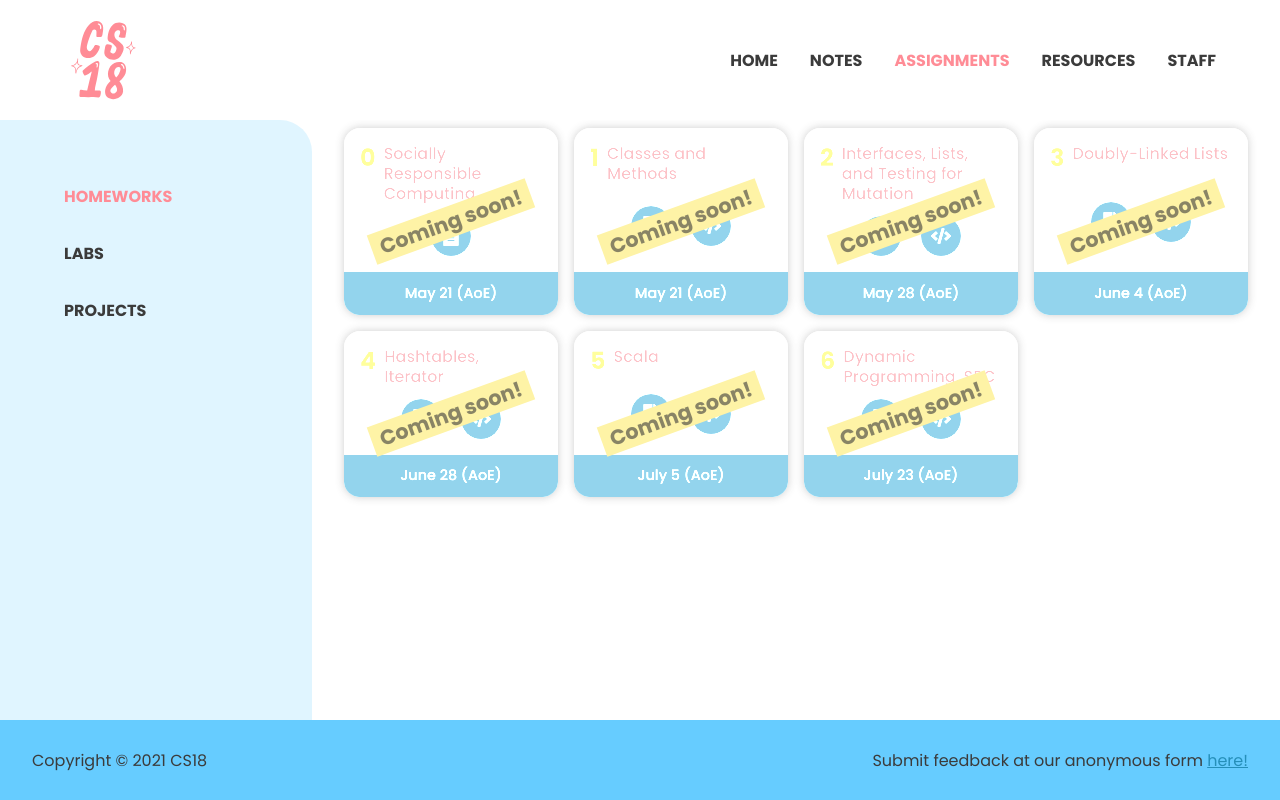
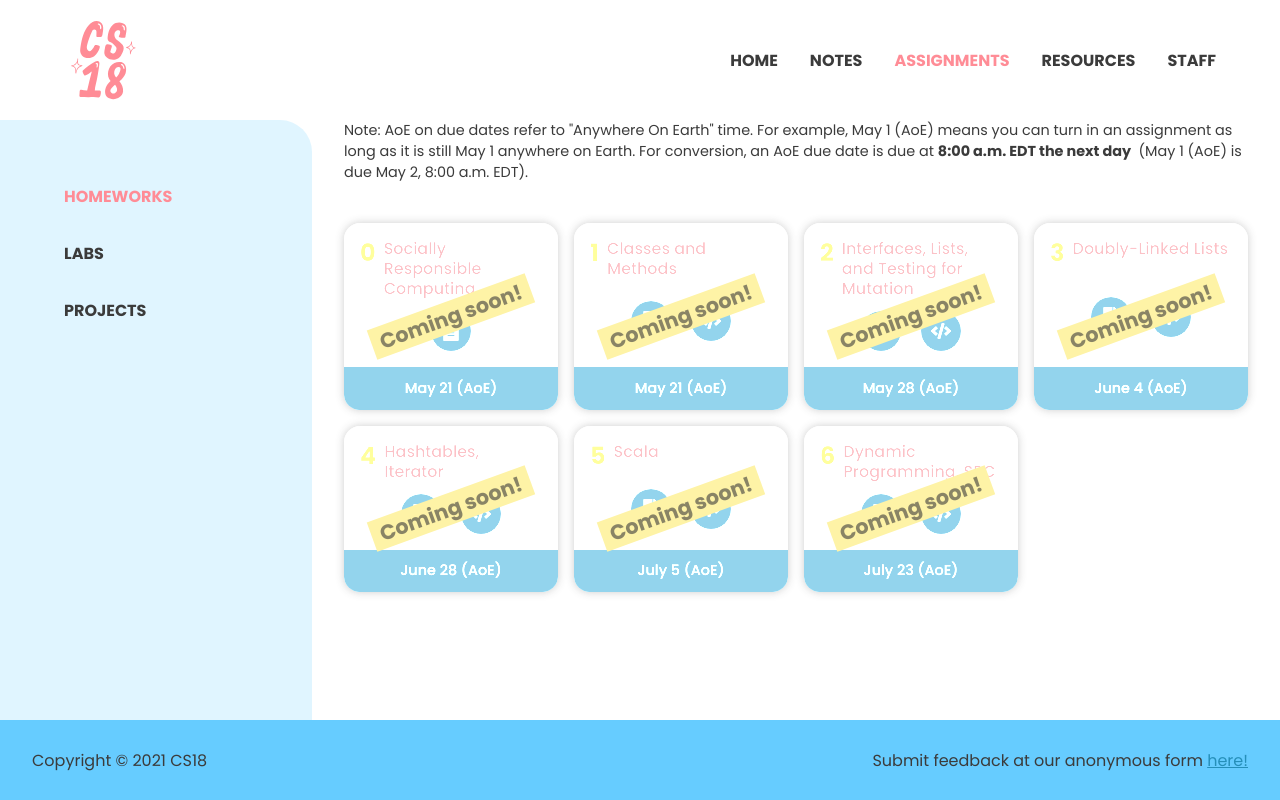
Before and after one commit to cs18-summer-2021/cs18-summer-2021.github.io, a React (Create React App) app: page /homeworks in a window 1280 px wide. Built offline with nearby package versions, Linux system fonts and the light colour scheme.

Commit message:
updating AoE note

```diff
--- a/src/Pages/AssignmentsPage/AssignmentsPage.js
+++ b/src/Pages/AssignmentsPage/AssignmentsPage.js
@@ -32,6 +32,12 @@ class AssignmentsPage extends React.Component {
 							</div>
 						</div>
 					</div>
+					<div className="assignments-right-note">
+						<p>
+							Note: AoE on due dates refer to "Anywhere On Earth" time. For example, May 1 (AoE) means you can turn in an assignment as long as it is still May 1 anywhere on Earth.
+							For conversion, an AoE due date is due at <mark>8:00 a.m. EDT the next day</mark> (May 1 (AoE) is due May 2, 8:00 a.m. EDT).
+						</p>
+					</div>
 					<div className="assignments-right-wrapper">
 						{this.renderCards(this.props.assignments)}
 					</div>
--- a/src/Pages/AssignmentsPage/AssignmentsPage.scss
+++ b/src/Pages/AssignmentsPage/AssignmentsPage.scss
@@ -7,11 +7,14 @@
 
   display: grid;
   grid-template-columns: 1fr 3fr;
+  grid-template-rows: min-content auto;
 
   gap: 2em;
 
   .assignments-left-wrapper {
     background: $bg-color;
+    grid-column: 1;
+    grid-row: 1 / span 2;
 
     height: 100%;
     border-top-right-radius: 2em;
@@ -84,10 +87,32 @@
       }
     }
   }
+  .assignments-right-note {
+    grid-column: 2;
+    width: 98%;
+      p {
+        font-size: 0.9em;
+	color: $dark;
 
+        mark {
+          color: $dark;
+          background: none;
+          font-weight: 700;
+          margin-right: 0.25em;
+        }
+      }
+	a {
+		color: $aqua-dark;
+
+		&:hover {
+		  color: $orange-dark;
+		}
+	}
+  }
   .assignments-right-wrapper {
     height: 100%;
     width: 100%;
+    grid-column: 2;
 
     display: grid;
     width: 100%;
```
Also changed, not shown: src/Pages/HomePage/HomePage.scss (+0 -12 lines).
